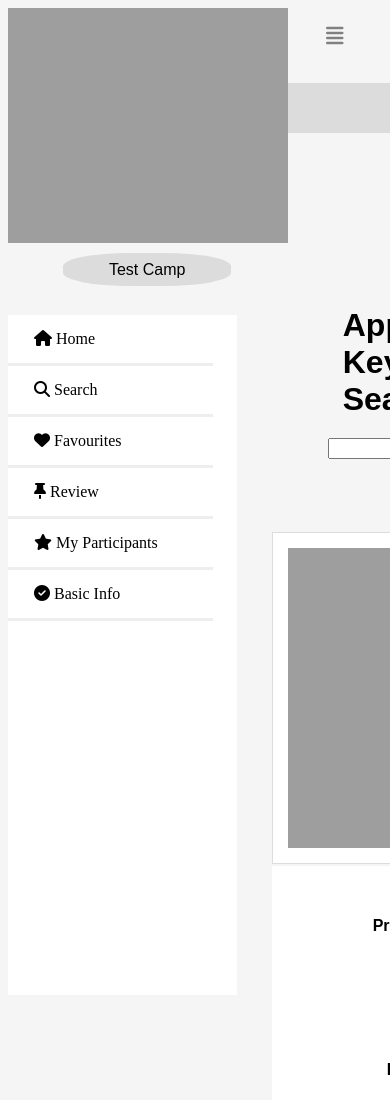
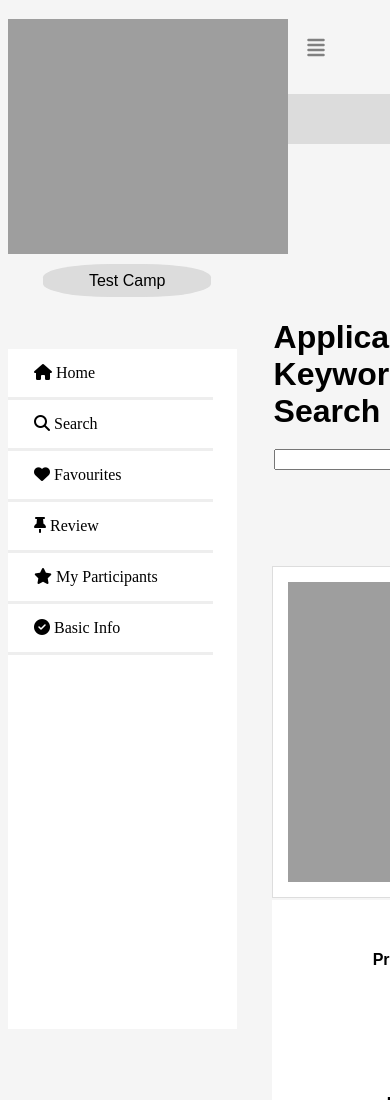
Before and after one commit to MagicMan-cyber/CLEVERSTREAM1, a plain HTML site: page Cleverstream-unzipped/index.html in a window 390 px wide. Shown: the top 1100 px of the page. Drawn offline with nearby package versions, Linux system fonts and the light colour scheme.

Commit message:
Update style.css

```diff
--- a/Cleverstream-unzipped/style.css
+++ b/Cleverstream-unzipped/style.css
@@ -76,7 +76,7 @@ p {
   display: inline-block;
   font-size: 16px;
   margin-top: 120px;
-  margin-left: 55px;
+  margin-left: 35px;
   cursor: pointer;
   width: 8.5%;
   border-radius: 40%;
@@ -195,27 +195,27 @@ margin-top: -22.4px;
     width: 43.9%;
     height: 100%;
     position: relative;
-    margin-top: -44%;
+    margin-top: -38%;
   }
 
 #search_text {
-  margin-left: 320px;
+  margin-left: 71%;
 }
 
 
  h1 {
 font-family: Arial;
 font-weight: bold;
-margin-left: 89.5%;
+margin-left: 71%;
 padding-top: -10px;
 padding-bottom: 150px;
-text-align: center;
+text-align: justify;
 }
 
   .icon-top {
-  margin-left: 85%;
-  margin-bottom: -40px;
-  margin-top: 25px;
+  margin-left: 80%;
+  margin-bottom: -11%;
+  margin-top: 10%;
   font-size: 20px;
 }
 
```
